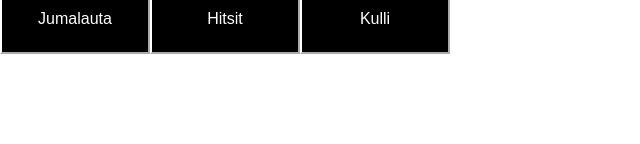
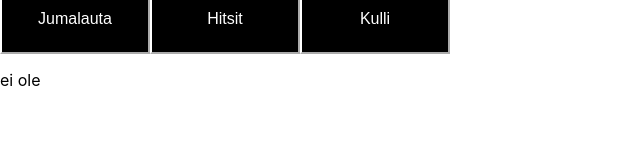
Before and after one commit to Summeli/kirosanabingo, a React (Create React App) app: page / in a window 1280 px wide. Shown: the part 156-300 px from the top of the page, without its empty margins (0-640 px from the left). Built offline with nearby package versions, Linux system fonts and the light colour scheme.

Commit message:
added bingo recognition

```diff
--- a/src/GameBoard.tsx
+++ b/src/GameBoard.tsx
@@ -3,6 +3,7 @@ import GameButton from './GameButton';
 
 interface BoardState {
   rcursewords: Array<string>;
+  clickedButtons: Array<boolean>;
   isBingo: boolean;
 }
 
@@ -14,20 +15,35 @@ class GameBoard extends React.Component<{},BoardState> {
   constructor({}){
     super({});
 
-    this.state = {rcursewords: new Array(9), isBingo: false};
+    this.state = {rcursewords: new Array(9), clickedButtons: new Array(9), isBingo: false};
 
     //Randomize cursewords into the stateobject
     for(let i=0; i<9; i++){
       let rndPos: number = Math.floor(Math.random() * Math.floor(this.cursewords.length));
       this.state.rcursewords[i] = this.cursewords[rndPos];
       this.cursewords.splice(rndPos,1);
-    }
+      this.state.clickedButtons[i] = false;
     }
 
-    renderGameButton(name: string){
+  }
+
+  handleClick(id: number) {
+    let clicks: Array<boolean> = this.state.clickedButtons.slice();
+    const cursewords: Array<string> = this.state.rcursewords.slice();
+    clicks[id] = !clicks[id];
+    const bingo: boolean = this.isBingo(clicks);
+    this.setState(state => ({
+      rcursewords : cursewords,
+      clickedButtons : clicks,
+      isBingo : bingo
+    }));
+  }
+
+  renderGameButton(id: number){
       return (
           <GameButton
-              text={name}
+            text={this.state.rcursewords[id]} isClicked={this.state.clickedButtons[id]}
+            onClick = {() => this.handleClick(id)}
           />
         );
   }
@@ -36,23 +52,46 @@ class GameBoard extends React.Component<{},BoardState> {
     return(
         <div>
         <div className="board-row">
-              {this.renderGameButton(this.state.rcursewords[0])}
-              {this.renderGameButton(this.state.rcursewords[1])}
-              {this.renderGameButton(this.state.rcursewords[2])}
+        {this.renderGameButton(0)}
+        {this.renderGameButton(1)}
+        {this.renderGameButton(2)}
       </div>
       <div className="board-row">
-              {this.renderGameButton(this.state.rcursewords[3])}
-              {this.renderGameButton(this.state.rcursewords[4])}
-              {this.renderGameButton(this.state.rcursewords[5])}
+        {this.renderGameButton(3)}
+        {this.renderGameButton(4)}
+        {this.renderGameButton(5)}
       </div>
       <div className="board-row">
-              {this.renderGameButton(this.state.rcursewords[6])}
-              {this.renderGameButton(this.state.rcursewords[7])}
-              {this.renderGameButton(this.state.rcursewords[8])}
+        {this.renderGameButton(6)}
+        {this.renderGameButton(7)}
+        {this.renderGameButton(8)}
       </div>
+      <p> {this.state.isBingo? "bingo" : "ei ole"}</p>
     </div>
   );
 }
+
+isBingo(clickedButons: Array<boolean>): boolean {
+  if(clickedButons[0] && clickedButons[1] && clickedButons[2]){
+    return true;
+  }else if(clickedButons[3] && clickedButons[4] && clickedButons[5]){
+    return true;
+  }else if(clickedButons[6] && clickedButons[7] && clickedButons[8]){
+    return true;
+  }else if(clickedButons[0] && clickedButons[3] && clickedButons[6]){
+    return true;
+  }else if(clickedButons[1] && clickedButons[4] && clickedButons[7]){
+    return true;
+  }else if(clickedButons[2] && clickedButons[5] && clickedButons[8]){
+    return true;
+  }else if(clickedButons[0] && clickedButons[4] && clickedButons[8]){
+    return true;
+  }else if(clickedButons[2] && clickedButons[4] && clickedButons[6]){
+    return true;
+  }
+  return false;
+}
+
 }
 
 export default GameBoard;
--- a/src/GameButton.tsx
+++ b/src/GameButton.tsx
@@ -1,31 +1,20 @@
 import React, { Component, MouseEvent, useState } from 'react';
 
 interface Props {
-    text: string
-}
-interface ButtonState {
-  isPressed: boolean
+    text: string;
+    isClicked: boolean;
+    onClick: (ev: React.MouseEvent<HTMLButtonElement>) => void;
 }
 
-export class GameButton extends Component<Props, ButtonState> {
+export class GameButton extends Component<Props> {
 
   constructor(props: Props) {
     super(props);
-    this.state = {isPressed: false};
-
-    // This binding is necessary to make `this` work in the callback
-    this.handleClick = this.handleClick.bind(this);
   }
 
-    handleClick(event: MouseEvent) {
-      this.setState(state => ({
-        isPressed: !state.isPressed
-      }));
-    }
-
     render() {
-      return <button onClick={this.handleClick}
-        className= {this.state.isPressed ? "pressedGameButton" : "notPressedGamebutton"}
+      return <button onClick = {this.props.onClick}
+        className= {this.props.isClicked ? "pressedGameButton" : "notPressedGamebutton"}
       >{this.props.text}
       </button>
     }
```
Lines whose indentation alone changed are shown as unchanged.
